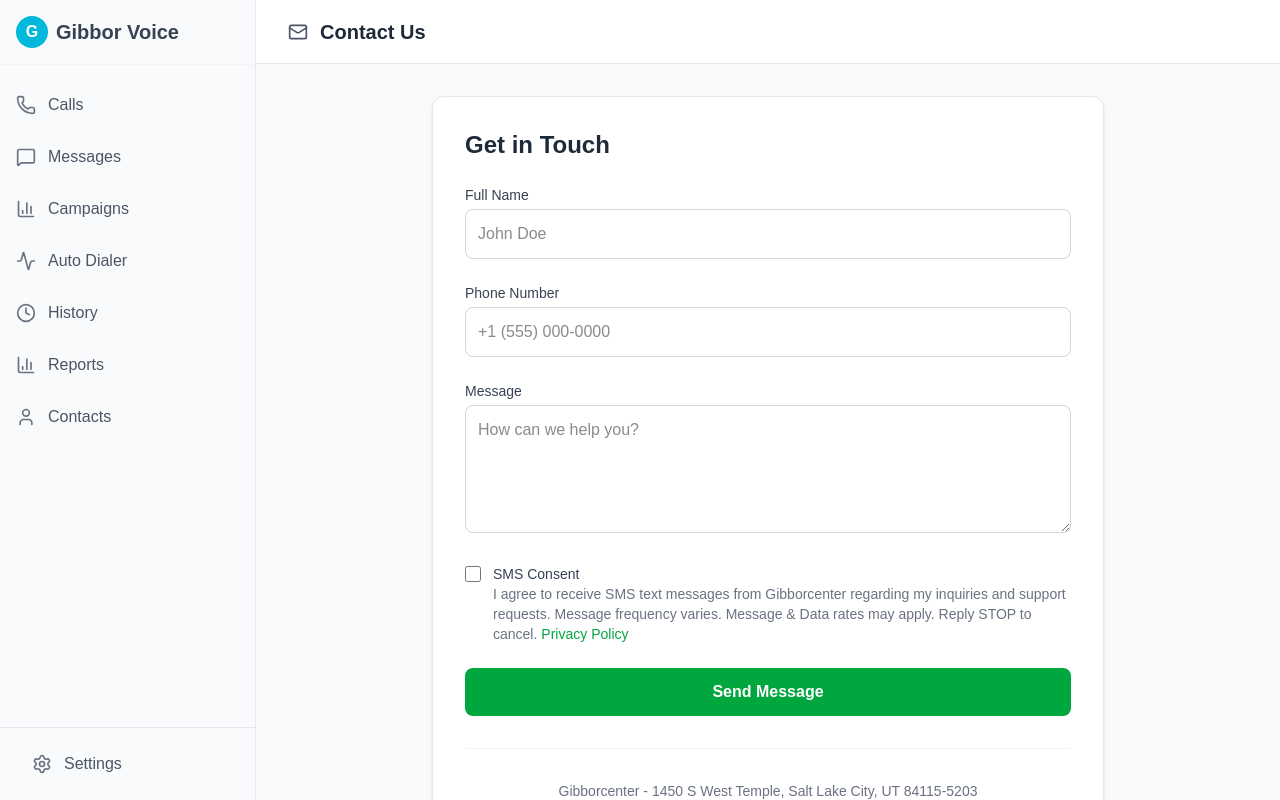
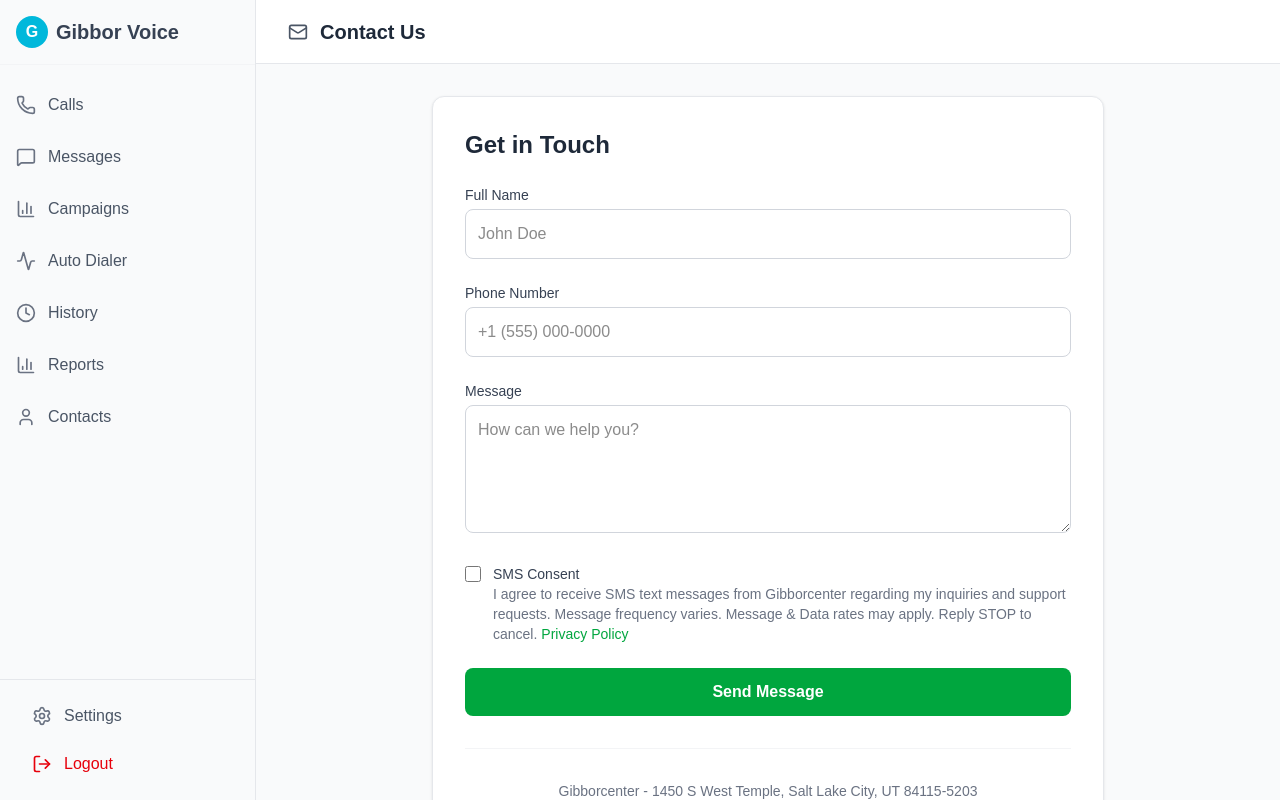
Before and after one commit to Waiharrington/gibbor-voice, a Next.js app in the folder frontend/: page /contact in a window 1280 px wide. Built offline with nearby package versions, Linux system fonts and the light colour scheme.

Commit message:
Feat: Add Logout and Admin Link to Sidebar

```diff
--- a/frontend/components/Sidebar.tsx
+++ b/frontend/components/Sidebar.tsx
@@ -1,5 +1,10 @@
+'use client';
+
 import Link from 'next/link';
-import { Phone, Clock, MessageSquare, Settings, User, BarChart3, Activity } from 'lucide-react';
+import { useRouter } from 'next/navigation';
+import { useState, useEffect } from 'react';
+import { Phone, Clock, MessageSquare, Settings, User, BarChart3, Activity, LogOut, Shield } from 'lucide-react';
+import { supabase } from '@/utils/supabaseClient';
 
 interface SidebarProps {
     currentView?: string;
@@ -7,6 +12,30 @@ interface SidebarProps {
 }
 
 export default function Sidebar({ currentView, onViewChange }: SidebarProps) {
+    const router = useRouter();
+    const [isAdmin, setIsAdmin] = useState(false);
+
+    useEffect(() => {
+        checkUserRole();
+    }, []);
+
+    const checkUserRole = async () => {
+        const { data: { user } } = await supabase.auth.getUser();
+        if (user) {
+            const { data } = await supabase
+                .from('profiles')
+                .select('role')
+                .eq('id', user.id)
+                .single();
+            if (data?.role === 'admin') setIsAdmin(true);
+        }
+    };
+
+    const handleLogout = async () => {
+        await supabase.auth.signOut();
+        router.push('/login');
+    };
+
     const handleNav = (view: string, e: React.MouseEvent) => {
         if (onViewChange) {
             e.preventDefault();
@@ -80,11 +109,24 @@ export default function Sidebar({ currentView, onViewChange }: SidebarProps) {
                 </ul>
             </nav>
 
-            <div className="p-4 border-t border-gray-200">
+            <div className="p-4 border-t border-gray-200 space-y-2">
+                {isAdmin && (
+                    <Link href="/admin" className="flex items-center px-4 py-2 text-indigo-700 bg-indigo-50 hover:bg-indigo-100 rounded-md transition-colors font-medium">
+                        <Shield className="w-5 h-5 mr-3" />
+                        Admin Panel
+                    </Link>
+                )}
                 <Link href="/settings" className="flex items-center px-4 py-2 text-gray-600 hover:bg-gray-100 rounded-md transition-colors">
                     <Settings className="w-5 h-5 mr-3 text-gray-500" />
                     Settings
                 </Link>
+                <button
+                    onClick={handleLogout}
+                    className="w-full flex items-center px-4 py-2 text-red-600 hover:bg-red-50 rounded-md transition-colors"
+                >
+                    <LogOut className="w-5 h-5 mr-3" />
+                    Logout
+                </button>
             </div>
         </aside >
     );
```
